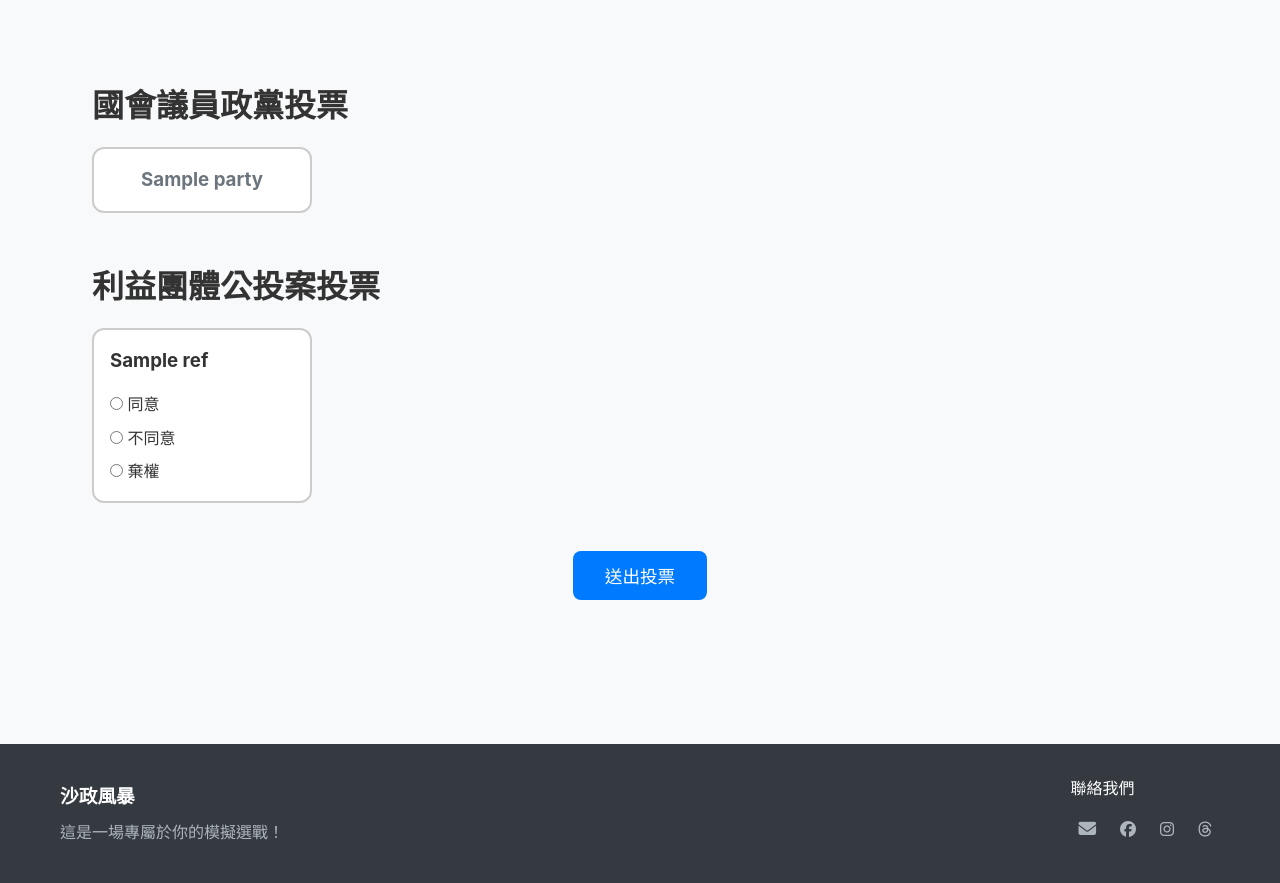
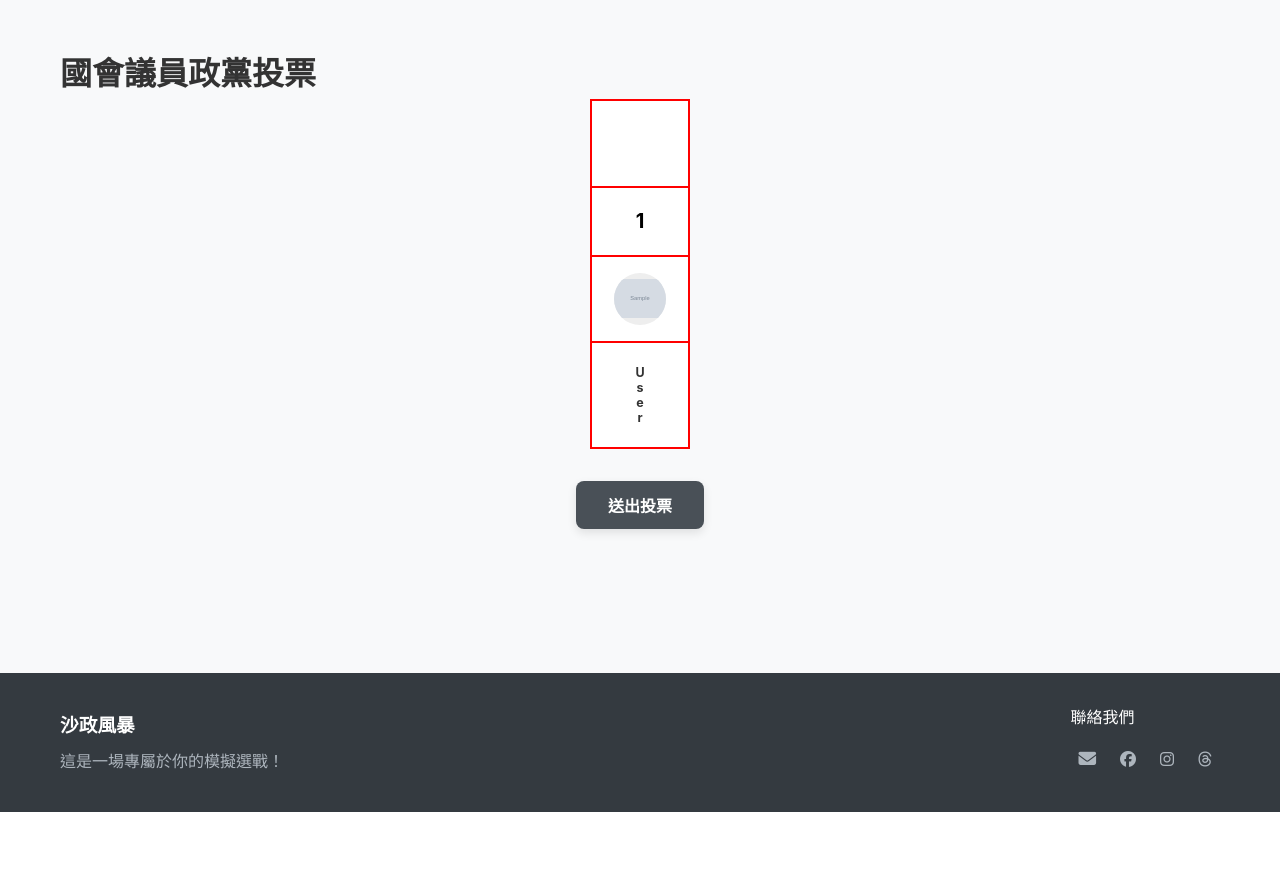
Before and after one commit to yueswater/ps-camp, a Flask app: template src/ps_camp/templates/vote.html in a window 1280 px wide. Shown: the part 108-991 px from the top of the page. After the commit the page ends 920 px from the top, so only its background shows below. Run offline with Flask 3, Linux system fonts and the light colour scheme; the template is opened without the code that fills it: most values are stand-ins (such as "Sample title", 1, 10 or a date in 2020); grey boxes marked "Sample" are stand-in pictures; parts of the project's set-up code (start-up, migrations or seed data) failed here and were passed over.

Commit message:
optimizae vote system

```diff
--- a/src/ps_camp/app.py
+++ b/src/ps_camp/app.py
@@ -608,7 +608,7 @@ def create_app():
         with get_db_session() as db:
             vote_repo = VoteSQLRepository(db)
             ref_repo = ReferendumVoteSQLRepository(db)
-            cand_repo = CandidateSQLRepository(db)  # ← 加這行
+            CandidateSQLRepository(db)
 
             if request.method == "POST":
                 # Process form submission
@@ -634,8 +634,8 @@ def create_app():
                 flash("投票成功！")
                 return redirect(url_for("home"))
 
-            candidates = cand_repo.get_all()
-
+            user_repo = UserSQLRepository(db)
+            parties = [u for u in user_repo.get_all() if u.role == "party"]
             ref_repo = ReferendumSQLRepository(db)
             referendums = ref_repo.get_active_referendums()
 
@@ -644,7 +644,7 @@ def create_app():
                 return render_template("vote_success.html")
 
             return render_template(
-                "vote.html", parties=candidates, referendums=referendums
+                "vote.html", parties=parties, referendums=referendums
             )
 
     @app.route("/submit", methods=["GET", "POST"])
@@ -657,16 +657,33 @@ def create_app():
         with get_db_session() as db:
             if request.method == "POST":
                 data = request.form
+                photo = request.files.get("photo")
+                photo_url = None
+
+                # 若為政黨上傳候選人
                 if user["role"] == "party":
+                    # 儲存圖片
+                    if photo and photo.filename:
+                        filename = f"{uuid4().hex}_{photo.filename}"
+                        upload_dir = os.path.join(
+                            "src", "ps_camp", "static", "uploads", "candidates"
+                        )
+                        os.makedirs(upload_dir, exist_ok=True)
+                        photo_path = os.path.join(upload_dir, filename)
+                        photo.save(photo_path)
+                        photo_url = f"/static/uploads/candidates/{filename}"
+
                     candidate = Candidate(
                         id=str(uuid4()),
                         party_id=user["id"],
                         name=data["name"],
                         description=data.get("description", ""),
                         created_at=datetime.now(UTC),
+                        photo_url=photo_url,
                     )
                     db.add(candidate)
 
+                # 若為利益團體上傳公投案
                 elif user["role"] == "group":
                     proposal = Proposal(
                         id=str(uuid4()),
@@ -681,7 +698,7 @@ def create_app():
                 flash("提交成功！", "success")
                 return redirect(url_for("home"))
 
-        return render_template("submit.html", role=user["role"])
+        return render_template("submit.html", role=user["role"], user=user)
 
     return app
 
--- a/src/ps_camp/sql_models/candidate_model.py
+++ b/src/ps_camp/sql_models/candidate_model.py
@@ -12,4 +12,5 @@ class Candidate(Base):
     party_id = Column(String, ForeignKey("users.id"), nullable=False)
     name = Column(String, nullable=False)
     description = Column(Text, nullable=True)
+    photo_url = Column(String, nullable=True)
     created_at = Column(DateTime, default=datetime.utcnow)
--- a/src/ps_camp/static/css/vote.css
+++ b/src/ps_camp/static/css/vote.css
@@ -1,56 +1,164 @@
-.vote-page {
-    padding: 2rem;
+.party-grid {
+  display: flex;
+  gap: 1rem;
+  justify-content: center;
+  flex-wrap: wrap;
 }
 
-.horizontal-scroll {
+.party-box {
+  width: 100px;
+  height: 350px;
+  border: 2px solid red;
+  background-color: white;
+  position: relative;
+  cursor: pointer;
   display: flex;
-    overflow-x: auto;
-    gap: 1rem;
-    padding: 1rem 0;
-    margin-bottom: 2rem;
+  flex-direction: column;
+  justify-content: stretch;
+  align-items: stretch;
+  padding: 0;
+  box-sizing: border-box;
+  transition: box-shadow 0.2s ease;
 }
 
-.party-card,
-.referendum-card {
-    flex: 0 0 auto;
-    width: 220px;
-    border: 2px solid #ccc;
-    border-radius: 12px;
-    padding: 1rem;
-    background-color: white;
-    cursor: pointer;
-    transition: border-color 0.2s, box-shadow 0.2s;
+.party-box:hover {
+  box-shadow: 0 0 0 3px rgba(255, 0, 0, 0.4);
 }
 
-.party-card:hover,
-.referendum-card:hover {
-    border-color: #444;
-    box-shadow: 0 0 8px rgba(0,0,0,0.1);
+.party-box.selected {
+  box-shadow: 0 0 0 3px red;
 }
 
-.party-card input:checked + .card-content {
-    border: 2px solid #007bff;
+/* 四區塊配置：蓋章、編號、logo、黨名 */
+.party-layout {
+  display: grid;
+  grid-template-rows: 25% 20% 25% 30%;
+  height: 100%;
+  align-items: center;
+  justify-items: center;
+  text-align: center;
+  border-collapse: collapse;
 }
 
-.card-content {
-    text-align: center;
+/* stamp 區 */
+.stamp-area {
+  width: 100%;
+  height: 100%;
+  position: relative;
+  border-bottom: 2px solid red;
 }
 
-.choices {
-    display: flex;
-    flex-direction: column;
-    gap: 0.5rem;
-    margin-top: 1rem;
+.stamp {
+  position: absolute;
+  bottom: 4px;
+  right: 4px;
+  width: 40px;
+  opacity: 0;
+  transform: scale(0.3);
+  pointer-events: none;
 }
 
+.party-box.selected .stamp {
+  animation: stampIn 0.4s ease forwards;
+  animation-delay: 0.5s;
+}
+
+/* 編號區 */
+.party-section {
+  width: 100%;
+  height: 100%;
+  display: flex;
+  align-items: center;
+  justify-content: center;
+  border-bottom: 2px solid red;
+  box-sizing: border-box;
+}
+
+.ballot-number {
+  font-size: 20px;
+  font-weight: bold;
+  color: black;
+}
+
+/* logo 區 */
+.ballot-logo {
+  width: 100%;
+  height: 100%;
+  display: flex;
+  align-items: center;
+  justify-content: center;
+  border-bottom: 2px solid red;
+}
+
+.ballot-logo img,
+.ballot-logo .party-initial {
+  width: 52px;
+  height: 52px;
+  border-radius: 50%;
+  object-fit: contain;
+  background: #eee;
+  display: flex;
+  justify-content: center;
+  align-items: center;
+  font-weight: bold;
+  font-size: 20px;
+}
+
+/* 政黨名稱：直書 */
+.ballot-name-vertical {
+  writing-mode: vertical-rl;
+  text-orientation: upright;
+  font-size: 12.5px;
+  font-weight: bold;
+  text-align: center;
+  line-height: 1.2;
+}
+
+.ballot-name-wrapper {
+  display: flex;
+  align-items: center;
+  justify-content: center;
+  height: 100%;
+}
+
+/* 動畫 */
+@keyframes stampIn {
+  0% {
+    opacity: 0;
+    transform: scale(2.2) rotate(-15deg);
+  }
+  50% {
+    opacity: 1;
+    transform: scale(0.85) rotate(3deg);
+  }
+  100% {
+    opacity: 1;
+    transform: scale(1) rotate(0deg);
+  }
+}
+
+/* 投票按鈕 */
 .submit-button {
   display: block;
-    margin: 0 auto;
+  margin: 2rem auto;
   padding: 0.75rem 2rem;
-    font-size: 1.1rem;
-    background-color: #007bff;
+  font-size: 16px;
+  font-weight: bold;
+  background-color: #495057;
   color: white;
   border: none;
   border-radius: 8px;
   cursor: pointer;
+  box-shadow: 0 4px 10px rgba(0, 0, 0, 0.1);
+  transition: background-color 0.25s ease, transform 0.2s ease;
 }
+
+.submit-button:hover {
+  background-color: #212529;
+  transform: translateY(-2px);
+}
+
+.submit-button:active {
+  background-color: #212529;
+  transform: translateY(1px);
+}
--- /dev/null
+++ b/src/ps_camp/static/js/submit.js
@@ -0,0 +1,6 @@
+document.addEventListener("DOMContentLoaded", () => {
+  const form = document.querySelector("form");
+  form.addEventListener("submit", () => {
+    form.classList.add("is-submitting");
+  });
+});
--- a/src/ps_camp/static/js/vote.js
+++ b/src/ps_camp/static/js/vote.js
@@ -1,8 +1,69 @@
 document.addEventListener("DOMContentLoaded", () => {
-    document.querySelectorAll(".party-card").forEach(card => {
-        card.addEventListener("click", () => {
-            const input = card.querySelector("input[type=radio]");
-            input.checked = true;
-        });
+  const partyCards = document.querySelectorAll(".party-box");
+
+  // 動態處理政黨名稱換行（超過 7 字）
+  document.querySelectorAll(".ballot-name-vertical").forEach(el => {
+    const name = el.dataset.name || "";
+    if (name.length > 7) {
+      const midpoint = Math.ceil(name.length / 2);
+      el.innerHTML = name
+        .split("")
+        .map((char, i) => (i === midpoint ? "<br>" + char : char))
+        .join("");
+    } else {
+      el.textContent = name;
+    }
+  });
+
+  partyCards.forEach(card => {
+    card.addEventListener("click", () => {
+      // 勾選 radio
+      const input = card.querySelector("input[type=radio]");
+      input.checked = true;
+
+      // 清除所有卡片的 selected 樣式與動畫
+      partyCards.forEach(c => {
+        c.classList.remove("selected");
+        const stamp = c.querySelector(".stamp");
+        if (stamp) {
+          stamp.style.animation = "none";
+          stamp.style.transform = "scale(0.3)";
+          stamp.style.opacity = "0";
+          stamp.style.top = "0";
+          stamp.style.left = "0";
+          stamp.offsetHeight; // force reflow
+        }
+      });
+
+      // 隨機位置與角度（在 stamp-area 中）
+      const stampArea = card.querySelector(".stamp-area");
+      const stamp = card.querySelector(".stamp");
+
+      if (stamp && stampArea) {
+        const areaWidth = stampArea.clientWidth;
+        const areaHeight = stampArea.clientHeight;
+
+        const stampSize = 40; // stamp 寬高，與 CSS 對齊
+        const maxTop = areaHeight - stampSize;
+        const maxLeft = areaWidth - stampSize;
+
+        const randTop = Math.floor(Math.random() * maxTop);
+        const randLeft = Math.floor(Math.random() * maxLeft);
+        const randRotate = Math.floor(Math.random() * 20) - 10;
+
+        stamp.style.top = `${randTop}px`;
+        stamp.style.left = `${randLeft}px`;
+        stamp.style.transform = `scale(0.3) rotate(${randRotate}deg)`;
+      }
+
+      // 延遲觸發動畫與蓋章
+      setTimeout(() => {
+        if (stamp) {
+          stamp.style.animation = "stampIn 0.4s ease forwards";
+          stamp.style.animationDelay = "0.5s";
+        }
+        card.classList.add("selected");
+      }, 50);
     });
+  });
 });
--- a/src/ps_camp/templates/vote.html
+++ b/src/ps_camp/templates/vote.html
@@ -6,31 +6,33 @@
 <div class="vote-page">
     <form method="POST" action="{{ url_for('vote') }}">
         <h1>國會議員政黨投票</h1>
-        <div class="horizontal-scroll party-scroll">
+        <div class="party-grid">
             {% for party in parties %}
-            <label class="party-card">
+            <label class="party-box">
                 <input type="radio" name="party" value="{{ party.id }}" hidden>
-                <div class="card-content">
-                    <h3>{{ party.name }}</h3>
+                <div class="party-layout">
+                    <div class="stamp-area">
+                        <img src="{{ url_for('static', filename='assets/voting_stamp.svg') }}" class="stamp"
+                            alt="stamp">
+                    </div>
+                    <div class="party-section">
+                        <div class="ballot-number">{{ loop.index }}</div>
+                    </div>
+                    <div class="ballot-logo">
+                        {% if party.logo_url %}
+                        <img src="{{ party.logo_url }}" alt="{{ party.fullname }}">
+                        {% else %}
+                        <span class="party-initial">{{ party.fullname[0] }}</span>
+                        {% endif %}
+                    </div>
+                    <div class="ballot-name-wrapper">
+                        <div class="ballot-name-vertical" data-name="{{ party.fullname }}"></div>
+                    </div>
+
                 </div>
             </label>
             {% endfor %}
         </div>
-
-        <h1>利益團體公投案投票</h1>
-        <div class="horizontal-scroll referendum-scroll">
-            {% for ref in referendums %}
-            <div class="referendum-card">
-                <h3>{{ ref.title }}</h3>
-                <div class="choices">
-                    <label><input type="radio" name="referendum_{{ ref.id }}" value="agree"> 同意</label>
-                    <label><input type="radio" name="referendum_{{ ref.id }}" value="disagree"> 不同意</label>
-                    <label><input type="radio" name="referendum_{{ ref.id }}" value="abstain"> 棄權</label>
-                </div>
-            </div>
-            {% endfor %}
-        </div>
-
         <button type="submit" class="submit-button">送出投票</button>
     </form>
 </div>
```
Also changed, not shown: alembic/versions/4d127314cf12_add_photo_url_to_candidate.py (added, +27 -0 lines), src/ps_camp/static/css/submit.css (added, +78 -0 lines), src/ps_camp/templates/submit.html (+21 -11 lines), src/ps_camp/static/assets/voting_stamp.svg (added). Lines whose indentation alone changed are shown as unchanged.
